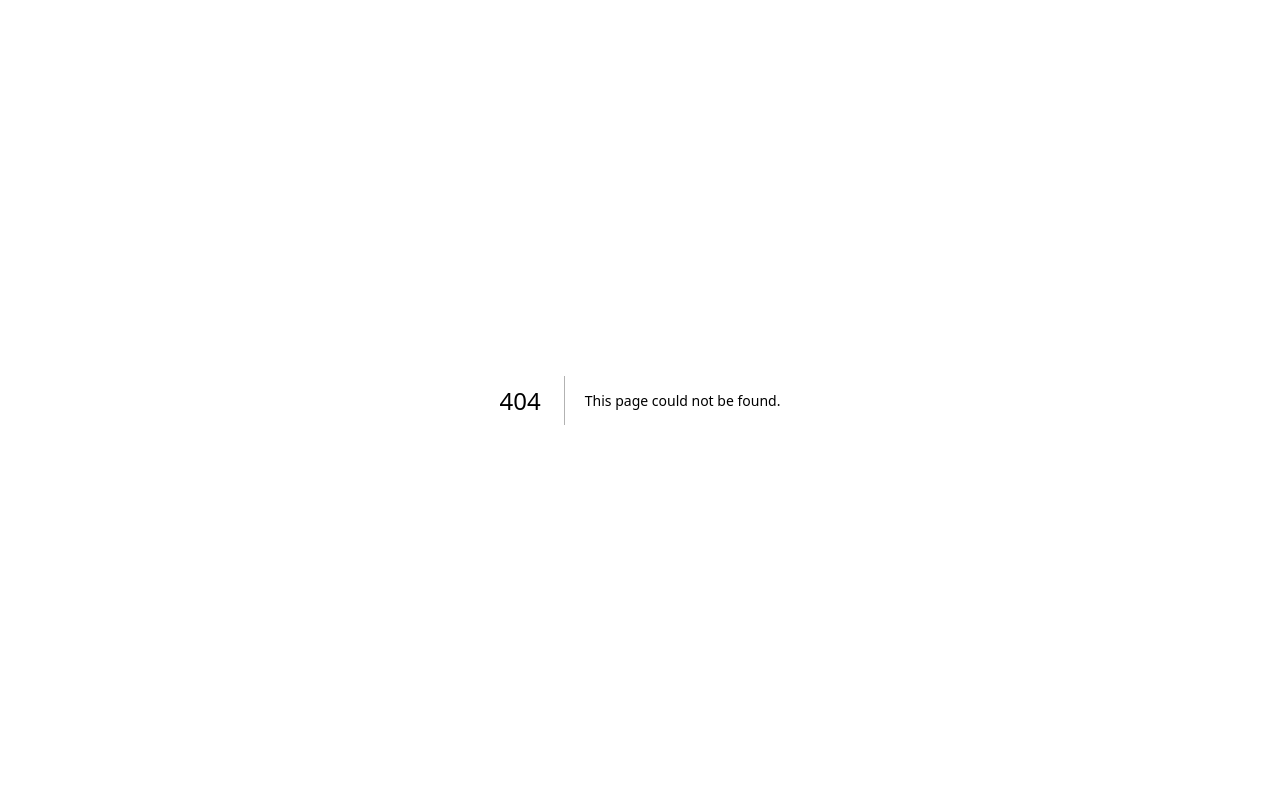
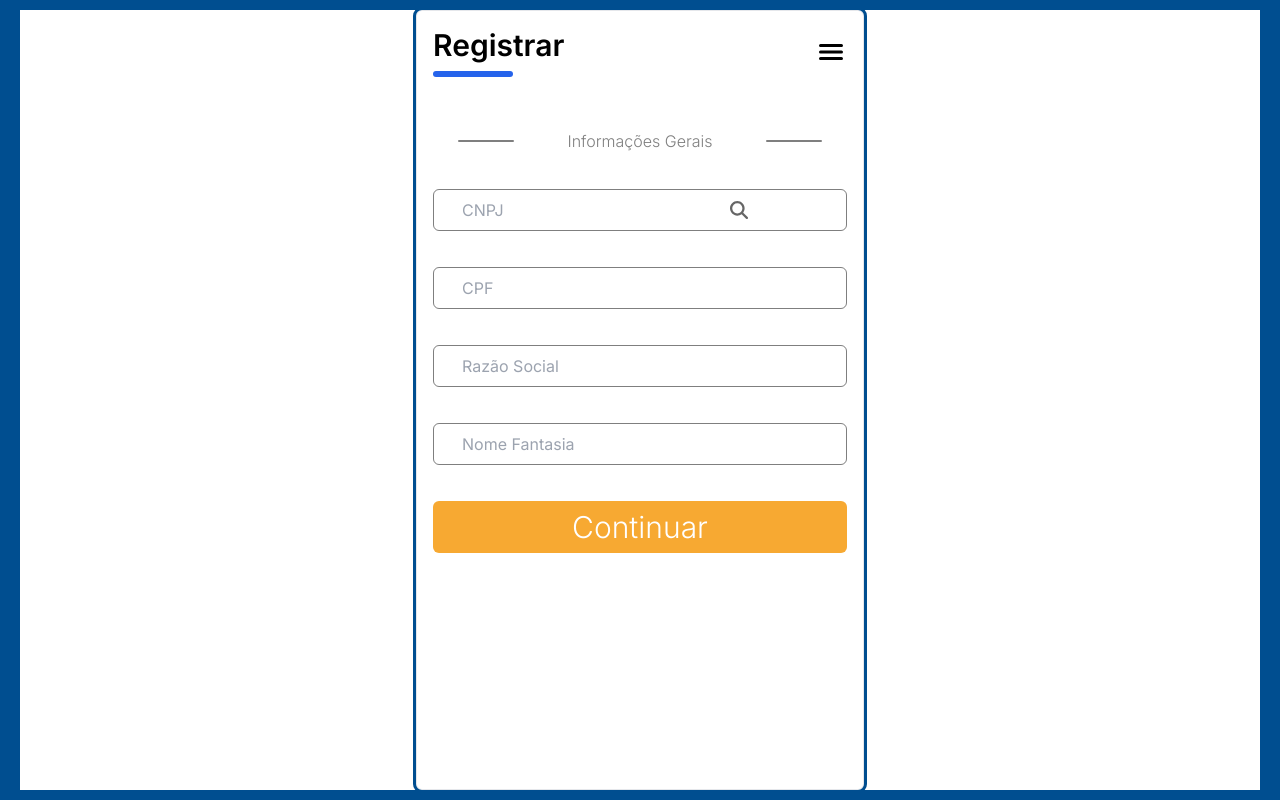
Before and after one commit to luxsoftw/SweetHubFrontend, a Next.js app: page /register/informations in a window 1280 px wide. Before the commit this address had no page. Built offline with nearby package versions, Linux system fonts and the light colour scheme.

Commit message:
feat: add `Register Informations` page

```diff
--- /dev/null
+++ b/app/register/informations/page.tsx
@@ -0,0 +1,39 @@
+"use client";
+
+import { AuthBackground } from "@/app/components/auth-background";
+import { AuthButton } from "@/app/components/auth-button";
+import { HeaderRegister } from "@/app/components/header-register";
+import { Input } from "@/app/components/input-form/index";
+
+const GeneralInformationRegisterPage = () => {
+   return (
+      <AuthBackground>
+         <HeaderRegister title="Registrar" text="Informações Gerais" />
+
+         <Input.Root>
+            <Input.Form type="text" placeholder="CNPJ" />
+            <Input.IconSearch
+               onClick={() => {
+                  console.log("Search for CNPJ");
+               }}
+            />
+         </Input.Root>
+
+         <Input.Root>
+            <Input.Form name="cpf" placeholder="CPF" />
+         </Input.Root>
+
+         <Input.Root>
+            <Input.Form name="corporate-name" placeholder="Razão Social" />
+         </Input.Root>
+
+         <Input.Root>
+            <Input.Form name="brand-name" placeholder="Nome Fantasia" />
+         </Input.Root>
+
+         <AuthButton type="submit" title="Continuar" />
+      </AuthBackground>
+   );
+};
+
+export default GeneralInformationRegisterPage;
```
